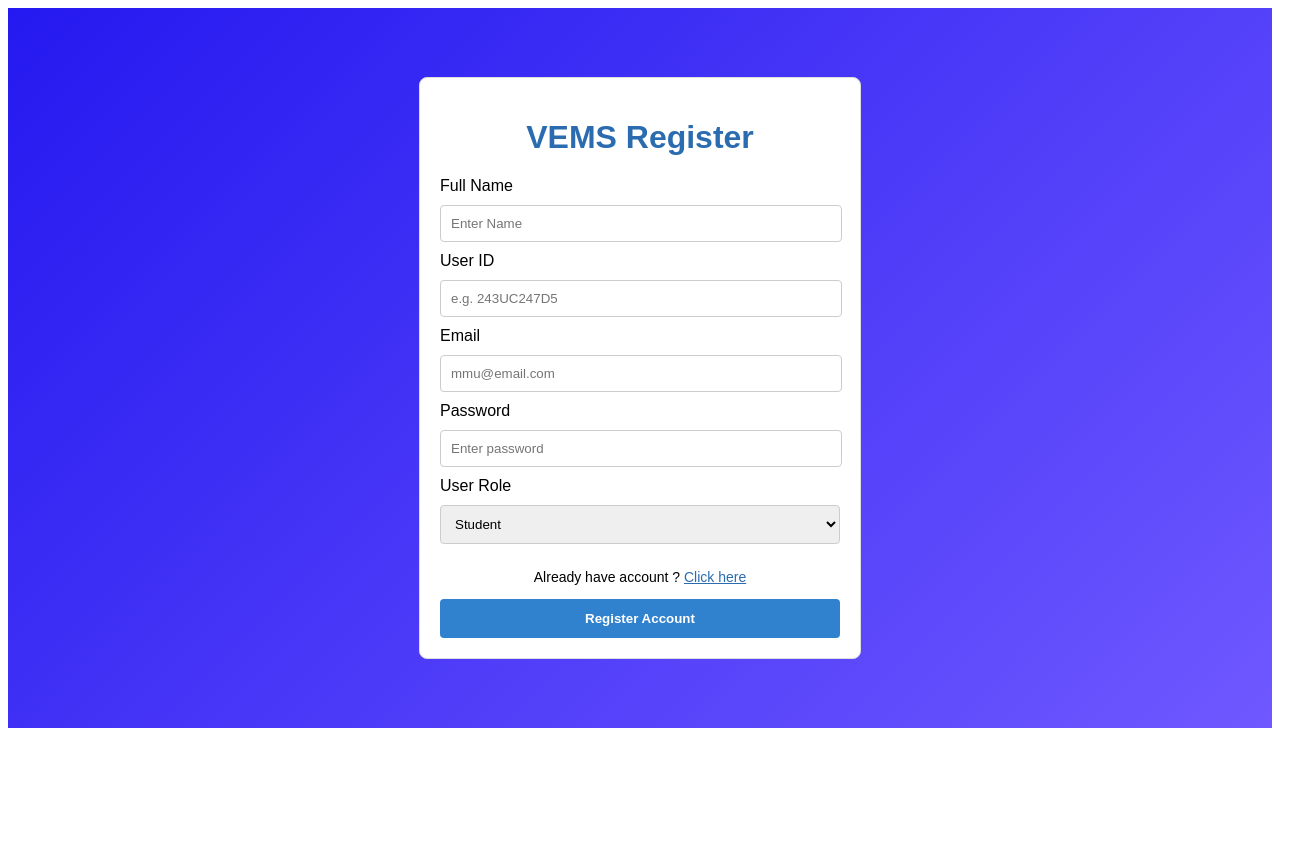
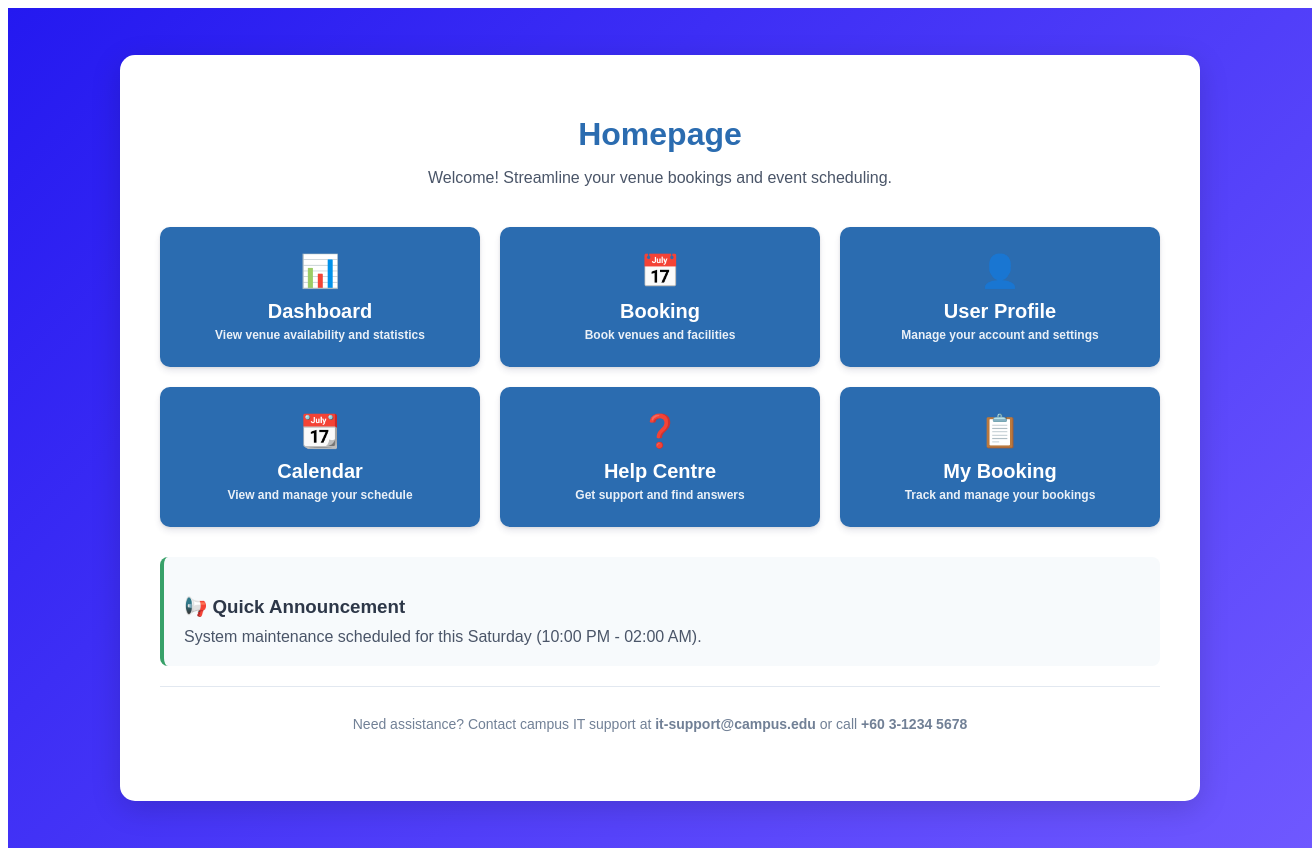
Before and after one commit to NGJIESHENG/Software-Engineering-Fundamental-Project, a React (Vite) app in the folder vems-frontend/: page /homepage in a window 1280 px wide. Before the commit this address led to /. Shown: the whole page, 1312 px wide, since content can reach past the window. Before the commit the page ends 800 px from the top, so only its background shows below. Built offline with nearby package versions, Linux system fonts and the light colour scheme.

Commit message:
homepage

```diff
--- a/vems-frontend/src/App.jsx
+++ b/vems-frontend/src/App.jsx
@@ -1,6 +1,7 @@
 import { Routes, Route, Navigate } from 'react-router-dom';
 import RegisterPage from './pages/register';
 import LoginPage from './pages/login';
+import Homepage from './pages/homepage';
 import Dashboard from './pages/dashboard';
 
 function App() {
@@ -8,6 +9,7 @@ function App() {
     <Routes>
     <Route path="/" element={<RegisterPage/>} />
     <Route path="/login" element={<LoginPage/>}/>
+    <Route path="/homepage" element={<Homepage />} />
     <Route path="/dashboard" element={<Dashboard/>}/>
 
     <Route path="*" element={<Navigate to="/" />}/>
--- a/vems-frontend/src/pages/homepage.jsx
+++ b/vems-frontend/src/pages/homepage.jsx
@@ -0,0 +1,187 @@
+import React from 'react';
+import { useNavigate } from 'react-router-dom';
+
+function Homepage() {
+    const navigate = useNavigate();
+
+    const backgroundStyle = {
+        width: '100%',
+        background: 'linear-gradient(135deg, #2419F0, #6F58FF)',
+        display: 'flex',
+        justifyContent: 'center',
+        alignItems: 'center',
+        minHeight: '100vh',
+        padding: '20px',
+    };
+
+    const containerStyle = {
+        maxWidth: '1000px',
+        width: '100%',
+        margin: '20px auto',
+        padding: '40px',
+        background: 'white',
+        borderRadius: '15px',
+        fontFamily: 'Arial, sans-serif',
+        boxShadow: '0 8px 30px rgba(0,0,0,0.15)',
+    };
+
+    const headerStyle = {
+        textAlign: 'center',
+        color: '#2b6cb0',
+        fontSize: '32px',
+        fontWeight: 'bold',
+        marginBottom: '10px',
+    };
+
+    const subHeaderStyle = {
+        textAlign: 'center',
+        color: '#4a5568',
+        fontSize: '16px',
+        marginBottom: '40px',
+    };
+
+    const buttonGridStyle = {
+        display: 'grid',
+        gridTemplateColumns: 'repeat(3, 1fr)',
+        gap: '20px',
+        marginBottom: '30px',
+    };
+
+    const buttonStyle = {
+        padding: '25px 15px',
+        backgroundColor: '#2b6cb0',
+        color: 'white',
+        border: 'none',
+        borderRadius: '10px',
+        cursor: 'pointer',
+        fontWeight: 'bold',
+        fontSize: '18px',
+        textAlign: 'center',
+        transition: 'all 0.3s ease',
+        boxShadow: '0 4px 6px rgba(50, 50, 93, 0.11), 0 1px 3px rgba(0, 0, 0, 0.08)',
+        display: 'flex',
+        flexDirection: 'column',
+        alignItems: 'center',
+        justifyContent: 'center',
+        minHeight: '120px',
+    };
+
+    const buttonIconStyle = {
+        fontSize: '32px',
+        marginBottom: '10px',
+    };
+
+    const handleMouseEnter = (e) => {
+        e.currentTarget.style.transform = 'translateY(-2px)';
+        e.currentTarget.style.boxShadow = '0 7px 14px rgba(50, 50, 93, 0.1), 0 3px 6px rgba(0, 0, 0, 0.08)';
+        e.currentTarget.style.backgroundColor = '#2c5282';
+    };
+
+    const handleMouseLeave = (e) => {
+        e.currentTarget.style.transform = 'translateY(0)';
+        e.currentTarget.style.boxShadow = '0 4px 6px rgba(50, 50, 93, 0.11), 0 1px 3px rgba(0, 0, 0, 0.08)';
+        e.currentTarget.style.backgroundColor = '#2b6cb0';
+    };
+
+    const navigationButtons = [
+        {
+            id: 1,
+            name: 'Dashboard',
+            icon: '📊',
+            path: '/dashboard',
+            description: 'View venue availability and statistics'
+        },
+        {
+            id: 2,
+            name: 'Booking',
+            icon: '📅',
+            path: '/booking',
+            description: 'Book venues and facilities'
+        },
+        {
+            id: 3,
+            name: 'User Profile',
+            icon: '👤',
+            path: '/profile',
+            description: 'Manage your account and settings'
+        },
+        {
+            id: 4,
+            name: 'Calendar',
+            icon: '📆',
+            path: '/calendar',
+            description: 'View and manage your schedule'
+        },
+        {
+            id: 5,
+            name: 'Help Centre',
+            icon: '❓',
+            path: '/help',
+            description: 'Get support and find answers'
+        },
+        {
+            id: 6,
+            name: 'My Booking',
+            icon: '📋',
+            path: '/mybooking',
+            description: 'Track and manage your bookings'
+        },
+    ];
+
+    return (
+        <div style={backgroundStyle}>
+            <div style={containerStyle}>
+                <h1 style={headerStyle}>Homepage</h1>
+                <p style={subHeaderStyle}>
+                    Welcome! Streamline your venue bookings and event scheduling.
+                </p>
+
+                <div style={buttonGridStyle}>
+                    {navigationButtons.map((button) => (
+                        <button
+                            key={button.id}
+                            style={buttonStyle}
+                            onMouseEnter={handleMouseEnter}
+                            onMouseLeave={handleMouseLeave}
+                            onClick={() => navigate(button.path)}
+                        >
+                            <div style={buttonIconStyle}>{button.icon}</div>
+                            <div style={{ fontWeight: 'bold', fontSize: '20px', marginBottom: '5px' }}>
+                                {button.name}
+                            </div>
+                            <div style={{ fontSize: '12px', opacity: 0.9 }}>
+                                {button.description}
+                            </div>
+                        </button>
+                    ))}
+                </div>
+
+                <div style={{
+                    marginTop: '30px',
+                    padding: '20px',
+                    backgroundColor: '#f7fafc',
+                    borderRadius: '8px',
+                    borderLeft: '4px solid #38a169'
+                }}>
+                    <h3 style={{ color: '#2d3748', marginBottom: '10px' }}>📢 Quick Announcement</h3>
+                    <p style={{ color: '#4a5568', margin: 0 }}>
+                        System maintenance scheduled for this Saturday (10:00 PM - 02:00 AM).
+                    </p>
+                </div>
+
+                <div style={{
+                    marginTop: '20px',
+                    textAlign: 'center',
+                    color: '#718096',
+                    fontSize: '14px',
+                    padding: '15px',
+                    borderTop: '1px solid #e2e8f0'
+                }}>
+                    <p>Need assistance? Contact campus IT support at <strong>it-support@campus.edu</strong> or call <strong>+60 3-1234 5678</strong></p>
+                </div>
+            </div>
+        </div>
+    );
+}
+
+export default Homepage;
--- a/vems-frontend/src/pages/login.jsx
+++ b/vems-frontend/src/pages/login.jsx
@@ -9,7 +9,7 @@ function LoginPage(){
 
     const handleLogin = (e)=> {
         e.preventDefault();
-        navigate('/dashboard')
+        navigate('/homepage')
         alert(`Login Ateempt \nUser ID: ${userId}\nStatus: Authenticating...`);
     };
 
```
